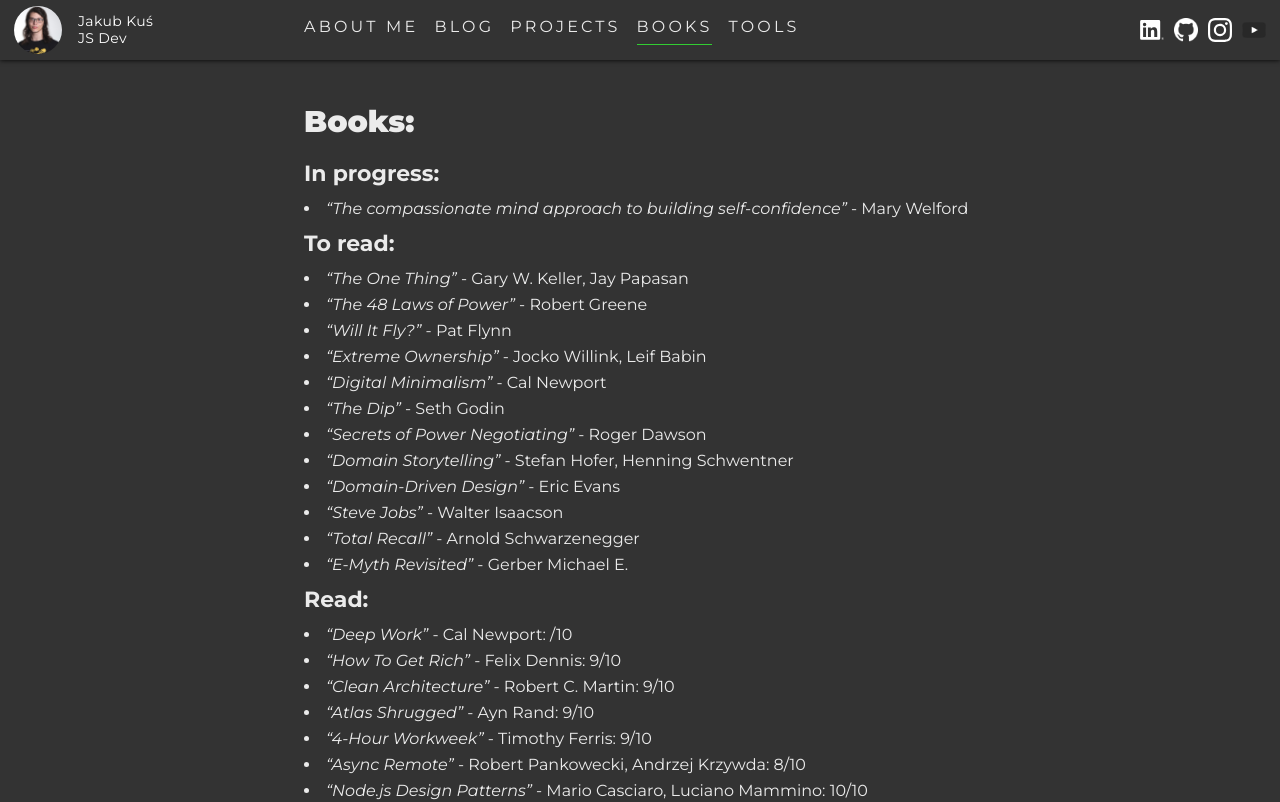
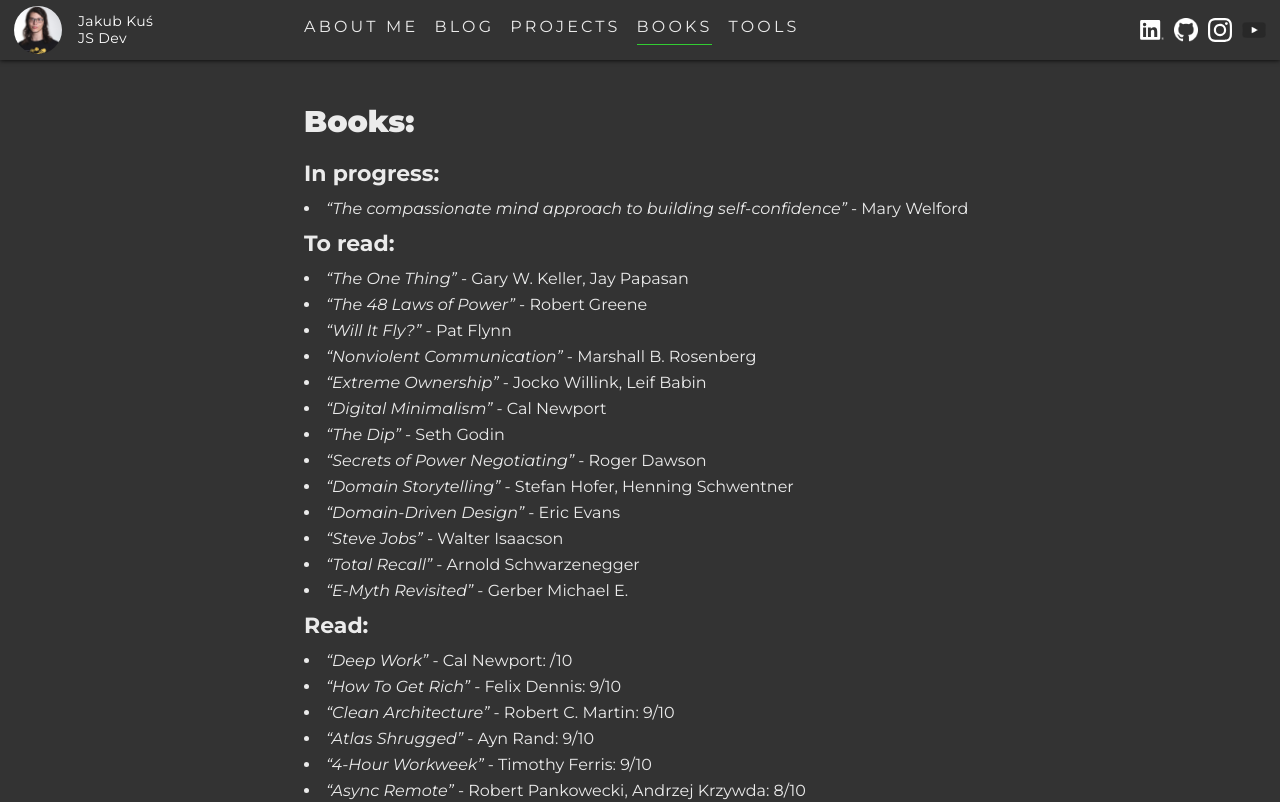
Before and after one commit to JakubKus/jkus.dev, a Next.js app: page /books in a window 1280 px wide. Shown: the top 802 px of the page. Built offline with nearby package versions, Linux system fonts and the light colour scheme; a small style sheet from the web is missing.

Commit message:
update books

```diff
--- a/pages/books.tsx
+++ b/pages/books.tsx
@@ -21,6 +21,7 @@
           <li><i>“The One Thing”</i> - Gary W. Keller, Jay Papasan</li>
           <li><i>“The 48 Laws of Power”</i> - Robert Greene</li>
           <li><i>“Will It Fly?”</i> - Pat Flynn</li>
+          <li><i>“Nonviolent Communication”</i> - Marshall B. Rosenberg</li>
           <li><i>“Extreme Ownership”</i> - Jocko Willink,  Leif Babin</li>
           <li><i>“Digital Minimalism”</i> - Cal Newport</li>
           <li><i>“The Dip”</i> - Seth Godin</li>
```
